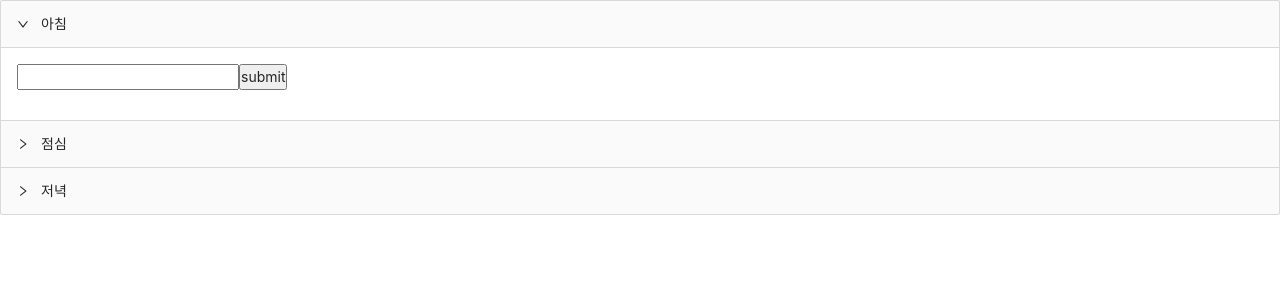
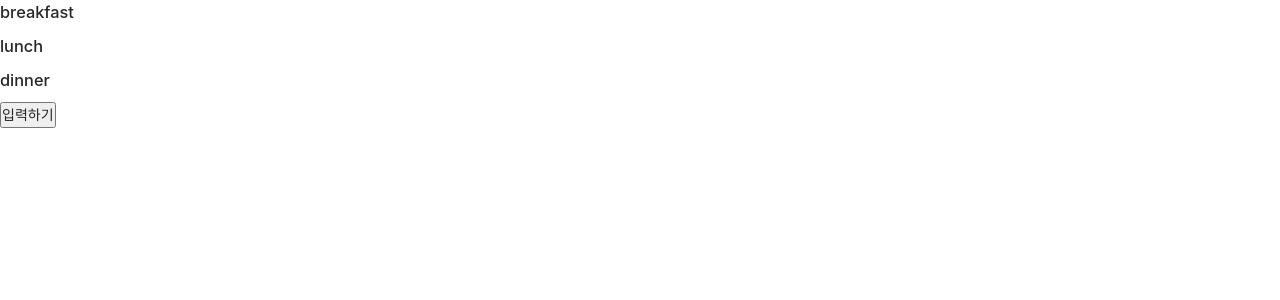
Before and after one commit to ujtap0/daily-nutrients-calculator, a React (Create React App) app: page /meal/1 in a window 1280 px wide. Shown: the top 300 px of the page. Built offline with nearby package versions, Linux system fonts and the light colour scheme.

Commit message:
태그 추가

```diff
--- a/src/App.js
+++ b/src/App.js
@@ -1,13 +1,13 @@
 import { BrowserRouter, Routes, Route } from "react-router-dom";
 import CalendarPage from "./page/Calendar/Carlendar.component";
-import MealForm from "./page/MealForm/MealForm.component";
+import MealDetails from "./page/MealDetails/MealDetails.component";
 
 function App() {
   return (
     <BrowserRouter>
       <Routes>
         <Route path="/" element={<CalendarPage />}/>
-        <Route path="/meal/:day" element={<MealForm />}/>
+        <Route path="/meal/:day" element={<MealDetails />}/>
       </Routes>
     </BrowserRouter>
   );
--- a/src/component/List.component.jsx
+++ /dev/null
@@ -1,20 +0,0 @@
-import { Collapse } from 'antd';
-import Search from '../features/Search/Search.component';
-const { Panel } = Collapse;
-
-const List = () => {
-  return (
-    <Collapse defaultActiveKey={['1']}>
-      <Panel header="아침" key="1">
-        <Search meal='breakfast'/>
-      </Panel>
-      <Panel header="점심" key="2">
-        <Search meal='lunch'/>
-      </Panel>
-      <Panel header="저녁" key="3">
-        <Search meal='dinner' />
-      </Panel>
-    </Collapse>
-)}
-
-export default List;
--- /dev/null
+++ b/src/features/Select/Meal.component.jsx
@@ -0,0 +1,29 @@
+import { useState, Fragment } from "react";
+import { useSelector } from "react-redux";
+import { selectSelector } from "./slice";
+import MealForm from "./MealForm.component";
+import Menu from "./Menu.component";
+
+const Meal = () => {
+  const [isModalShow, setIsModalShow] = useState(false);
+
+  const {breakfast, lunch, dinner} = useSelector(selectSelector.all);
+
+  const hideModalHandler = () => setIsModalShow(false)
+  const showModalHandler = () => setIsModalShow(true)
+  return(
+    <Fragment>
+      {isModalShow && <MealForm onClose={hideModalHandler}/>}
+      <section>
+        <div>
+          <Menu meal='breakfast' content={breakfast}/>
+          <Menu meal='lunch' content={lunch}/>
+          <Menu meal='dinner' content={dinner}/>
+        </div>
+        <button onClick={showModalHandler}>입력하기</button>
+      </section>
+    </Fragment>
+  )
+
+}
+export default Meal;
--- /dev/null
+++ b/src/features/Select/MealForm.component.jsx
@@ -0,0 +1,23 @@
+import { Collapse } from 'antd';
+import Search from '../Search/Search.component';
+import Modal from '../../component/ui/Modal.component';
+const { Panel } = Collapse;
+
+const MealForm = ({onClose}) => {
+  return (
+    <Modal onClose={onClose}>
+      <Collapse defaultActiveKey={['1']}>
+        <Panel header="아침" key="1">
+          <Search meal='breakfast'/>
+        </Panel>
+        <Panel header="점심" key="2">
+          <Search meal='lunch'/>
+        </Panel>
+        <Panel header="저녁" key="3">
+          <Search meal='dinner' />
+        </Panel>
+      </Collapse>
+    </Modal>
+)}
+
+export default MealForm;
--- /dev/null
+++ b/src/features/Select/Menu.component.jsx
@@ -0,0 +1,12 @@
+import MenuTag from "./MenuTag.component";
+
+const Menu = ({meal, content}) => {
+ return(
+  <div>
+    <h3>{meal}</h3>
+    {content.length>0 &&
+      content.map(food => <MenuTag meal={meal} name={food.DESC_KOR}/>)}
+  </div>
+ )
+}
+export default Menu;
--- /dev/null
+++ b/src/features/Select/MenuTag.component.jsx
@@ -0,0 +1,15 @@
+import { useDispatch } from "react-redux";
+import { selectAction } from "./slice";
+import { Tag } from "antd";
+
+const MenuTag = ({meal, name}) => {
+  const dispatch = useDispatch();
+  const {removeMeal} = selectAction;
+  const mealContent = {meal, name}
+  const removeHandler = () => dispatch(removeMeal(mealContent))
+  return(
+    <Tag
+      closable onClose={removeHandler}>{name}</Tag>
+  )
+}
+export default MenuTag;
--- a/src/features/Select/slice.js
+++ b/src/features/Select/slice.js
@@ -9,6 +9,9 @@ const initialState = {
 const reducers = {
   addMeal: (state, action) => {
     state[action.payload.meal].push(action.payload.foodData)
+  },
+  removeMeal: (state, action) => {
+    state[action.payload.meal] = state[action.payload.meal].filter((food)=>food.DESC_KOR !== action.payload.name)
   }
 }
 
--- /dev/null
+++ b/src/page/MealDetails/MealDetails.component.jsx
@@ -0,0 +1,7 @@
+import Meal from "../../features/Select/Meal.component"
+const MealDetails = () => {
+  return(
+    <Meal />
+  )
+}
+export default MealDetails
--- a/src/page/MealForm/MealForm.component.jsx
+++ /dev/null
@@ -1,8 +0,0 @@
-import List from "../../component/List.component"
-
-const MealForm = () => {
-  return(
-    <List />
-  )
-}
-export default MealForm
```
